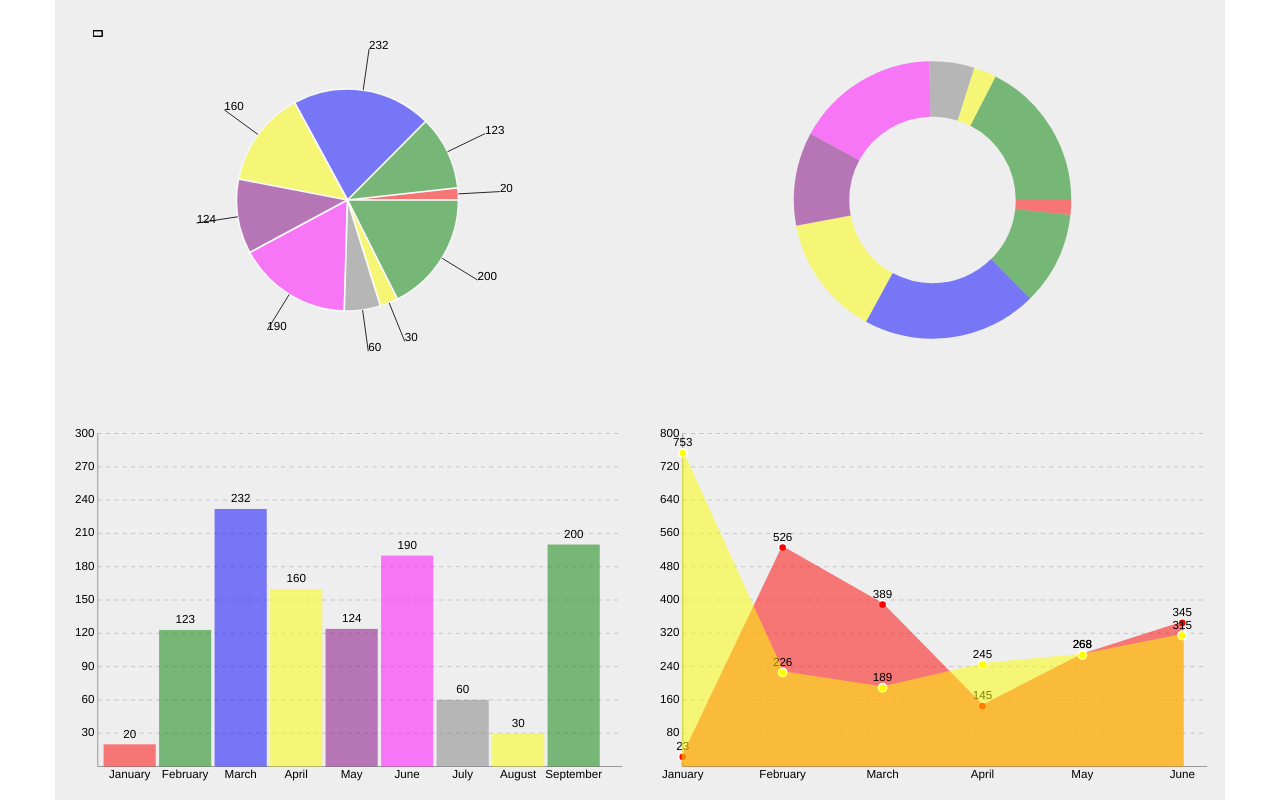
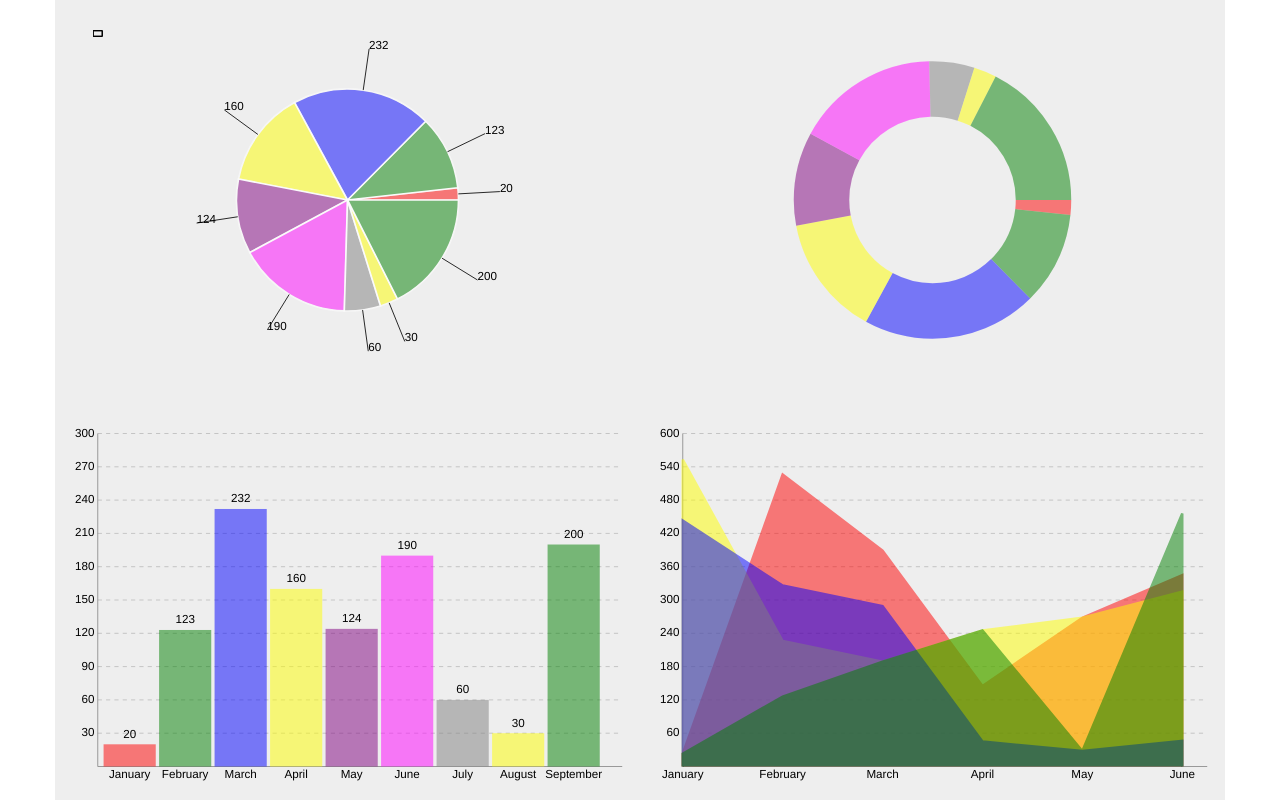
Before and after one commit to marcochiodi/YacJs, a plain HTML site: page index.htm in a window 1280 px wide. Drawn offline with nearby package versions, Linux system fonts and the light colour scheme.

Commit message:
Add files via upload

```diff
--- a/index.htm
+++ b/index.htm
@@ -53,7 +53,6 @@
             </div>
         </div>
         <div class="row">
-
             <div class="col-xs-12 col-sm-12 col-md-6 col-lg-6" id="chart3" style="height:400px;">
             </div>
             <div class="col-xs-12 col-sm-12 col-md-6 col-lg-6" id="chart4" style="height:400px;">
@@ -63,9 +62,7 @@
 
 
     <script type="text/javascript" src="js/yac.js"></script>
-    <script>
-        var grafico;
-
+    <script type="text/javascript">
         function ready(fn) {
             if (document.readyState != 'loading') {
                 fn();
@@ -96,23 +93,7 @@
                 }, ],
                 labels: ["January", "February", "March", "April", "May", "June"],
                 fill: true,
-                numbers: true
-
-            }
-            var dataline2 = {
-                columns: [{
-                    values: [23, 526, 389, 145, 268, 345],
-                    color: "red",
-                    class: "yourClass"
-                }, {
-                    values: [753, 226, 189, 245, 268, 315],
-                    color: "yellow",
-                    class: "yourClass"
-                }, ],
-                labels: ["January", "February", "March", "April", "May", "June"],
-                fill: true,
-                numbers: true,
-                points: true
+                numbers: false,
             }
             var data = {
                 columns: [{
@@ -176,12 +157,12 @@
                 mouseover: function(e) {
                     //alert($(e.target).attr("label") + " - " + $(e.target).attr("value"));
                 },
-                numbers: true
+                numbers: true,
             }
             chart1 = new yac("pie", "chart1", data);
             chart2 = new yac("doughnut", "chart2", data);
             chart3 = new yac("bar", "chart3", data);
-            chart4 = new yac("line", "chart4", dataline2);
+            chart4 = new yac("line", "chart4", dataline);
         };
     </script>
 </body>
```
